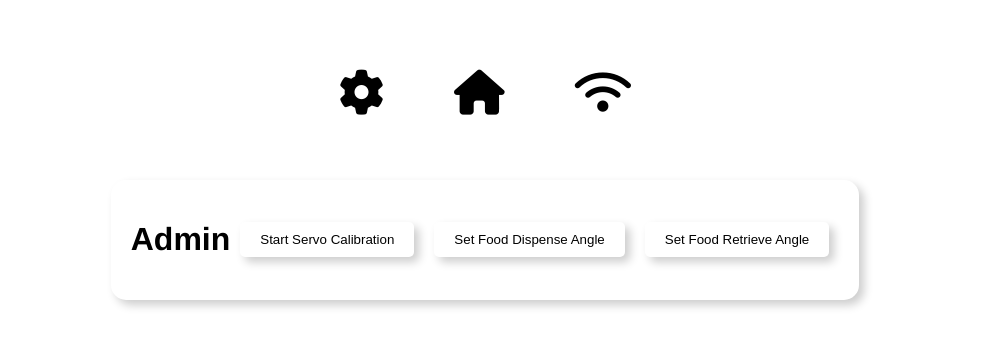
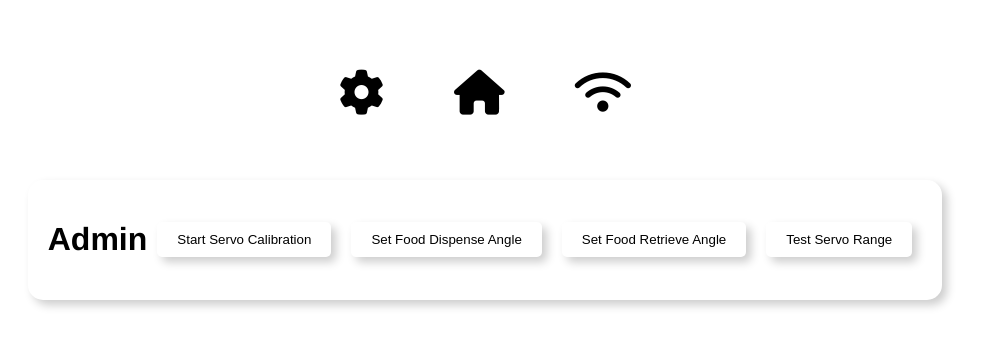
Before and after one commit to SamTheil/RPI_Dog_Feeder, a Flask app: page /admin in a window 1280 px wide. Shown: the top 347 px of the page, without its empty margins (155-1136 px from the left). Run offline with Flask 3, Linux system fonts and the light colour scheme.

Commit message:
test button

```diff
--- a/app.py
+++ b/app.py
@@ -115,5 +115,24 @@ def set_food_retrieve_angle():
     write_data(data)
     return jsonify({'message': 'Food retrieve angle set successfully', 'angle': servo.GetServoAngle()})
 
+@app.route('/test_servo_range', methods=['POST'])
+def test_servo_range():
+    data = read_data()
+    retrieve_angle = data.get('food_retrieve_angle', 0)
+    dispense_angle = data.get('food_dispense_angle', 1)
+
+    # Move to retrieve angle
+    servo.SetServoAngle(retrieve_angle)
+    time.sleep(1)  # Adjust sleep time as needed
+
+    # Move to dispense angle
+    servo.SetServoAngle(dispense_angle)
+    time.sleep(1)  # Adjust sleep time as needed
+
+    # Move back to retrieve angle
+    servo.SetServoAngle(retrieve_angle)
+
+    return jsonify({'message': 'Servo range test completed'})
+
 if __name__ == '__main__':
     app.run(host='0.0.0.0', port=80)
--- a/templates/admin.html
+++ b/templates/admin.html
@@ -26,6 +26,7 @@
             <button id="start-servo-calibration">Start Servo Calibration</button>
             <button id="set-dispense-angle">Set Food Dispense Angle</button>
             <button id="set-retrieve-angle">Set Food Retrieve Angle</button>
+            <button id="test-servo-range">Test Servo Range</button>
         </div>
     </div>
 </body>
@@ -79,5 +80,15 @@
             console.log('Food retrieve angle set to:', data.angle);
         });
     });
+
+    document.getElementById('test-servo-range').addEventListener('click', function() {
+        fetch('/test_servo_range', {
+            method: 'POST'
+        })
+        .then(response => response.json())
+        .then(data => {
+            console.log('Servo range test completed.');
+        });
+    });
 </script>
 {% endblock %}
```
